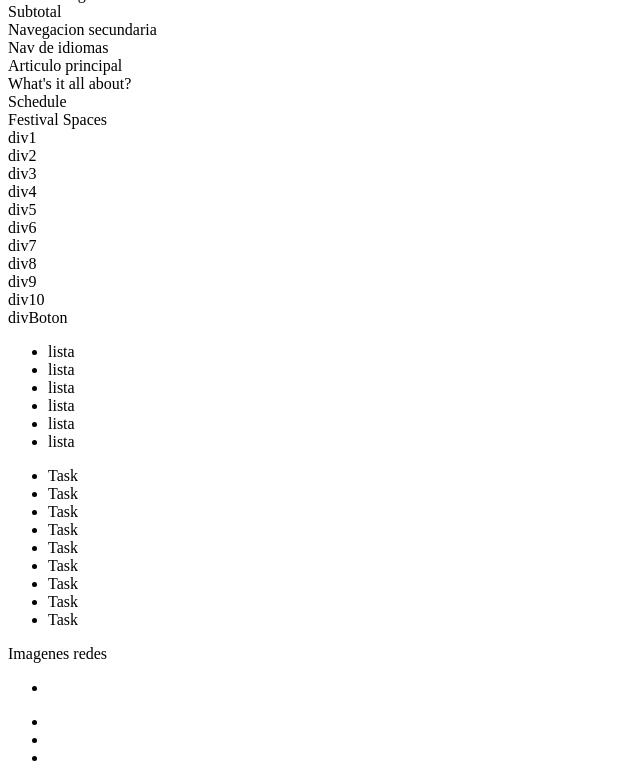
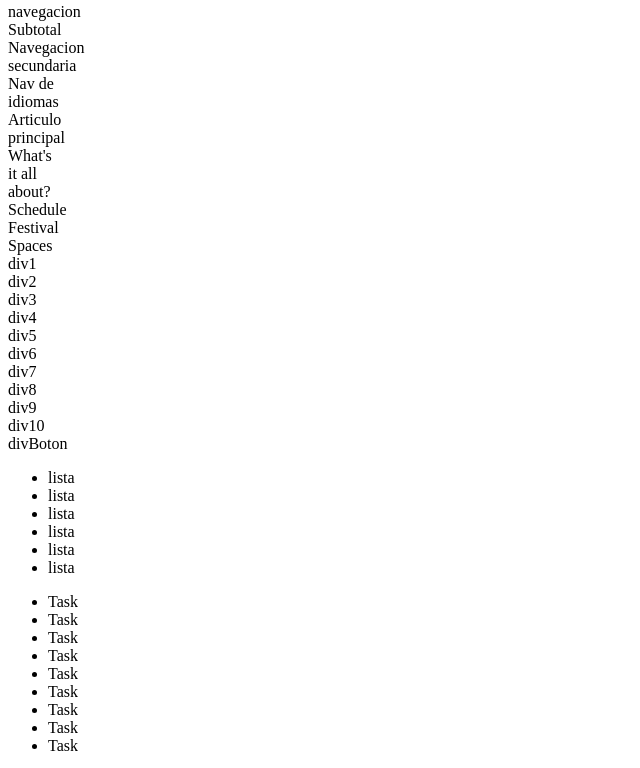
Before and after one commit to joaquinsanz/Dise-o-de-interfaces, a plain HTML site: page Drumbeat/Drumbeat_page.html in a window 1280 px wide. Shown: the part 41-809 px from the top of the page, without its empty margins (0-640 px from the left). Drawn offline with Linux system fonts and the light colour scheme.

Commit message:
Avances en css

```diff
--- /dev/null
+++ b/Drumbeat/Drumbeat_css.css
@@ -0,0 +1,64 @@
+
+.pagina{
+  width: 120px;
+}
+
+.logo{
+  width: 60px;
+}
+
+.barraNavegacion{
+  width: 60px;
+}
+
+.subtotal{
+  width: 120px;
+}
+
+.navegacionSecundaria{
+  width: 70px;
+}
+
+.idiomas{
+  width: 50px;
+}
+
+section{
+  width: 90px;
+}
+
+article{
+  width: 90px;
+}
+
+.articleGrande{
+  width: 90px;
+}
+
+.articleMediano{
+  width: 50px;
+}
+
+.articlePequeño{
+  width: 40px;
+}
+
+.articlePosits{
+  width: 90px;
+}
+
+div{
+  width: 30px;
+}
+
+aside{
+  width: 30px;
+}
+
+.divLista{
+  width: 30px;
+}
+
+footer{
+  width: 120px;
+}
--- a/Drumbeat/Drumbeat_page.html
+++ b/Drumbeat/Drumbeat_page.html
@@ -1,13 +1,14 @@
-<!DOCTYPE html>
 <html lang="en">
 <head>
     <meta charset="UTF-8">
     <meta name="viewport" content="width=device-width, initial-scale=1.0">
     <meta http-equiv="X-UA-Compatible" content="ie=edge">
+    <link rel="stylesheet" type="text/css" href="Drumbeat_css.css">
     <title>Drumbeat</title>
 </head>
 <body>
-    <!--Para la pagina cada rosa con 10 px hay que seguir bien los tamaños-->
+    <!--Para la pagina cada rosa con 10 px hay que seguir bien los tamaños pagina tiene un ancho de 120px-->
+    <div class="pagina">
 
       <div class="logo"> <!--Tamaño de 60px-->
           LOGO
@@ -30,20 +31,20 @@
 
 
       <section> <!--Tamaño de 90px-->
-        <article> <!--Tamaño de 90px-->
+          <article class="articleGrande"> <!--Tamaño de 90px-->
               Articulo principal
           </article>
 
 
-        <article><!--Tamaño de 50px-->
+          <article class="articleMediano"><!--Tamaño de 50px-->
               What's it all about?
           </article>
-        <article> <!--Tamaño de 40px-->
+          <articleclass="articlePequeño"> <!--Tamaño de 40px-->
               Schedule
           </article>
 
 
-        <article>
+          <article class="articlePosits"><!--Tamaño de 90px-->
               Festival Spaces
 
               <div>div1</div><!--Tamaño de 30px-->
@@ -122,7 +123,7 @@
       </aside>
 
 
-    <footer>
+      <footer><!--Tamaño de 120px-->
 
           <div>
               <ul>
@@ -195,8 +196,8 @@
                   Copyright
               </div>
           </div>
-
       </footer>
 
+  </div>
 </body>
 </html>
```
Lines whose indentation alone changed are shown as unchanged.
